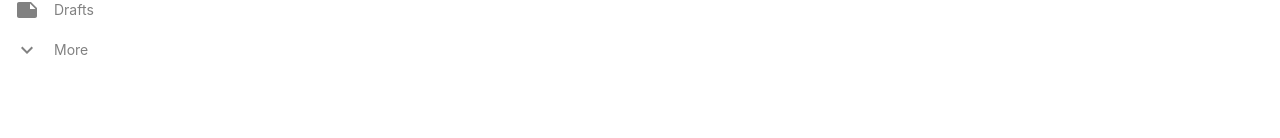
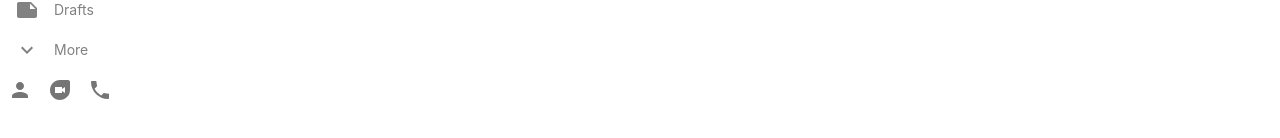
Before and after one commit to Supakornn/gmail-clone, a React (Create React App) app: page / in a window 1280 px wide. Shown: the part 376-514 px from the top of the page. Built offline with nearby package versions, Linux system fonts and the light colour scheme.

Commit message:
initial commit

```diff
--- a/src/layouts/Sidebar.jsx
+++ b/src/layouts/Sidebar.jsx
@@ -1,6 +1,6 @@
 import React from "react";
 import styled from "styled-components";
-import { Button } from "@mui/material";
+import { Button, IconButton } from "@mui/material";
 import SidebarOption from "../components/SidebarOption";
 import AddIcon from "@mui/icons-material/Add";
 import InboxIcon from "@mui/icons-material/Inbox";
@@ -9,6 +9,9 @@ import LabelImportantIcon from "@mui/icons-material/LabelImportant";
 import NearMeIcon from "@mui/icons-material/NearMe";
 import NoteIcon from "@mui/icons-material/Note";
 import ExpandMoreIcon from "@mui/icons-material/ExpandMore";
+import PersonIcon from "@mui/icons-material/Person";
+import DuoIcon from "@mui/icons-material/Duo";
+import PhoneIcon from "@mui/icons-material/Phone";
 import StarIcon from "@mui/icons-material/Star";
 
 const SidebarContainer = styled.div`
@@ -24,6 +27,8 @@ const SidebarContainer = styled.div`
   }
 `;
 
+const SidebarFooterContainer = styled.div``;
+
 const Sidebar = () => {
   return (
     <SidebarContainer>
@@ -37,6 +42,19 @@ const Sidebar = () => {
       <SidebarOption Icon={NearMeIcon} title="Sent" number={54} />
       <SidebarOption Icon={NoteIcon} title="Drafts" number={54} />
       <SidebarOption Icon={ExpandMoreIcon} title="More" number={54} />
+      <SidebarFooterContainer>
+        <div className="footer__Icons">
+          <IconButton>
+            <PersonIcon />
+          </IconButton>
+          <IconButton>
+            <DuoIcon />
+          </IconButton>
+          <IconButton>
+            <PhoneIcon />
+          </IconButton>
+        </div>
+      </SidebarFooterContainer>
     </SidebarContainer>
   );
 };
```
